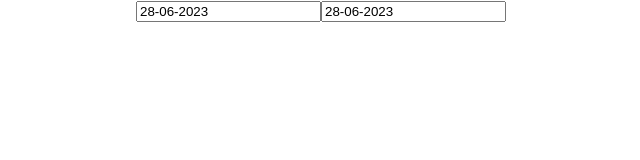
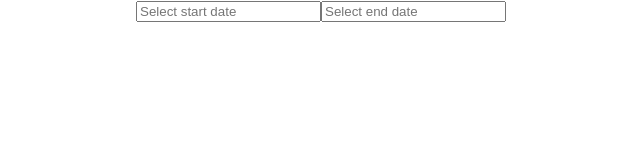
Before and after one commit to JuliOgogo/super-data-picker, a React (Create React App) app: page / in a window 1280 px wide. Shown: the top 160 px of the page, without its empty margins (319-959 px from the left). Built offline with nearby package versions, Linux system fonts and the light colour scheme.

Commit message:
ref: types in useState

```diff
--- a/src/components/SuperDataPicker/SuperDataPicker.tsx
+++ b/src/components/SuperDataPicker/SuperDataPicker.tsx
@@ -3,8 +3,8 @@ import ReactDatePicker from 'react-datepicker';
 
 export function SuperDataPicker() {
 
-    const [startDate, setStartDate] = useState(new Date())
-    const [endDate, setEndDate] = useState(new Date())
+    const [startDate, setStartDate] = useState<Date>()
+    const [endDate, setEndDate] = useState<Date>()
 
     const onStartChangeHandler = (date: Date | null) => {
         if (date) setStartDate(date)
```
